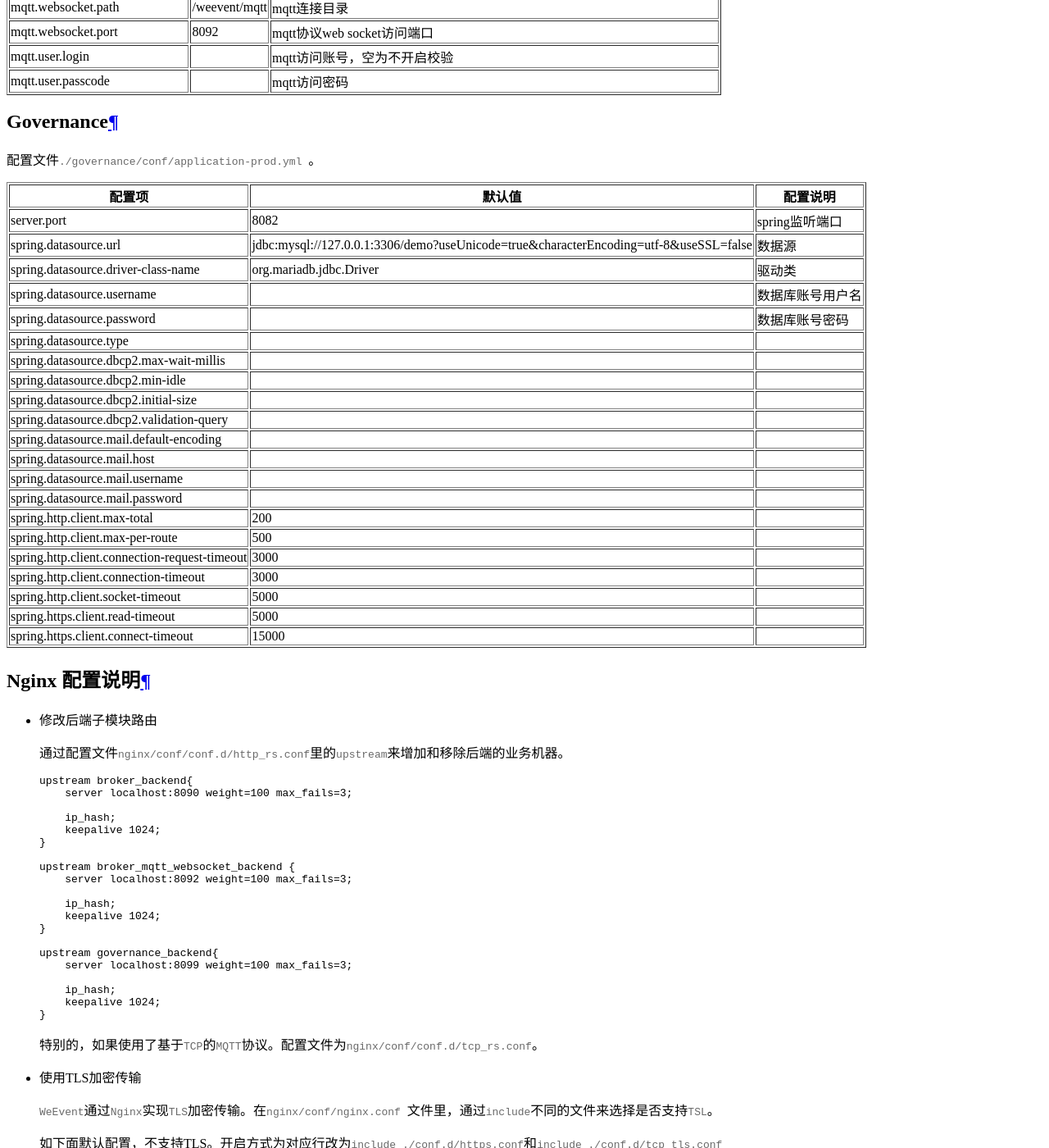
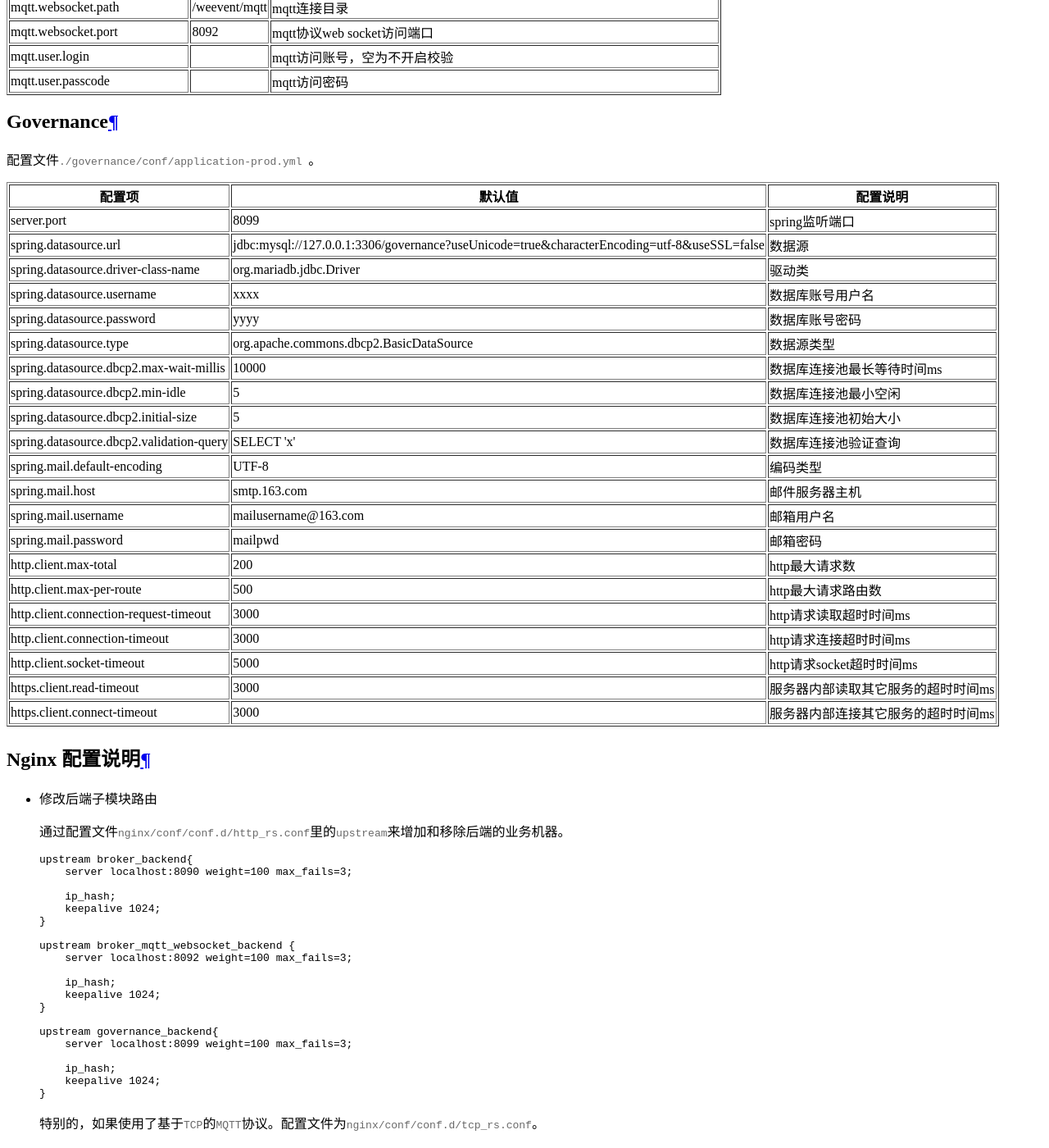
Before and after one commit to WeBankBlockchain/WeEvent-docs, a Sphinx documentation site: the page built from docs/install/property.md, in a window 1280 px wide and 1400 px high, scrolled down 1952 px. Shown: the whole window at 82% size. Built offline with Sphinx 7.4.7 and the Read the Docs theme 2.0.0, drawn with Linux system fonts in a browser that asks for light colours.

Commit message:
add governance config detail explain and resolve governance install (#42)

```diff
--- a/docs/install/property.md
+++ b/docs/install/property.md
@@ -7,27 +7,27 @@
 
   配置文件`./broker/conf/application-prod.properties`，这个是`Spring Boot`标准配置文件，一般不需要修改。细节请参见[Spring Boot文档](https://docs.spring.io/spring-boot/docs/current/reference/htmlsingle/#appendix) 。
 
-  | 配置项                      | 默认值   | 配置说明         |
-  | --------------------------- | -------- | ---------------- |
-  | server.port                 | 8081     | spring监听端口   |
+  | 配置项                         | 默认值      | 配置说明        |
+  | --------------------------- | -------- | ----------- |
+  | server.port                 | 8081     | spring监听端口  |
   | server.servlet.context-path | /weevent | spring上下文路径 |
 
 - 区块链FISCO-BCOS节点配置
 
   配置文件`./broker/conf/fisco.properties`。
 
-  | 配置项                     | 默认值                                                       | 配置说明                                |
-  | -------------------------- | ------------------------------------------------------------ | --------------------------------------- |
-  | version                    | 2.0                                                          | FISCO-BCOS版本，支持2.0和1.3            |
-  | topic-controller.address   | 1:0x23df89a2893120f686a4aa03b41acf6836d11e5d;                | WeEvent系统合约地址。                   |
-  | orgid                      | fisco                                                        | 机构名，按机构实际名称填写即可          |
-  | nodes                      | 127.0.0.1:30701                                              | 区块链节点列表，多个地址以`;`分割       |
+  | 配置项                        | 默认值                                      | 配置说明                     |
+  | -------------------------- | ---------------------------------------- | ------------------------ |
+  | version                    | 2.0                                      | FISCO-BCOS版本，支持2.0和1.3   |
+  | topic-controller.address   | 1:0x23df89a2893120f686a4aa03b41acf6836d11e5d; | WeEvent系统合约地址。           |
+  | orgid                      | fisco                                    | 机构名，按机构实际名称填写即可          |
+  | nodes                      | 127.0.0.1:30701                          | 区块链节点列表，多个地址以`;`分割       |
   | account                    | bcec428d5205abe0f0cc8a734083908d9eb8563e31f943d760786edf42ad67dd | `WeEvent`执行交易的账号，一般不需要修改 |
-  | web3sdk.timeout            | 10000                                                        | 交易执行超时时间，单位毫秒              |
-  | web3sdk.core-pool-size     | 10                                                           | web3sdk最小线程数                       |
-  | web3sdk.max-pool-size      | 200                                                          | web3sdk最大线程数                       |
-  | web3sdk.queue-capacity     | 1000                                                         | web3sdk队列大小                         |
-  | web3sdk.keep-alive-seconds | 60                                                           | web3sdk线程空闲时间，单位秒             |
+  | web3sdk.timeout            | 10000                                    | 交易执行超时时间，单位毫秒            |
+  | web3sdk.core-pool-size     | 10                                       | web3sdk最小线程数             |
+  | web3sdk.max-pool-size      | 200                                      | web3sdk最大线程数             |
+  | web3sdk.queue-capacity     | 1000                                     | web3sdk队列大小              |
+  | web3sdk.keep-alive-seconds | 60                                       | web3sdk线程空闲时间，单位秒        |
 
 
   区块链节点详细配置，参见[Web3SDK配置文件](https://fisco-bcos-documentation.readthedocs.io/zh_CN/release-2.0/docs/sdk/sdk.html) 。
@@ -36,55 +36,55 @@
 
   配置文件`./broker/conf/weevent.properties` 。
 
-  | 配置项                             | 默认值        | 配置说明                                                     |
-  | ---------------------------------- | ------------- | ------------------------------------------------------------ |
-  | consumer.idle-time                 | 1000          | 消费者线程中检测区块链新增块事件的周期，单位毫秒             |
+  | 配置项                                | 默认值           | 配置说明                                     |
+  | ---------------------------------- | ------------- | ---------------------------------------- |
+  | consumer.idle-time                 | 1000          | 消费者线程中检测区块链新增块事件的周期，单位毫秒                 |
   | ip.check.white-table               |               | IP白名单。默认为空时表示允许任何客户端访问。多个`IP`地址，以";"进行分割 |
-  | redis.server.ip                    |               | redis服务IP                                                  |
-  | redis.server.port                  | 6379          | redis服务端口                                                |
-  | redis.server.password              | weevent       | redis服务访问密码                                            |
-  | lru.cache.capacity                 | 65536         | 缓存大小，使用LRU策略淘汰                                    |
-  | restful.subscribe.callback.timeout | 5000          | 事件通知回调的超时时间，单位毫秒                             |
-  | broker.zookeeper.ip                |               | zookeeper服务                                                |
-  | broker.zookeeper.path              | /event_broker | zookeeper数据路径                                            |
-  | broker.zookeeper.timeout           | 3000          | zookeeper链接超时时间，单位秒                                |
-  | stomp.user.login                   |               | stomp访问账号，空为不开启校验                                |
-  | stomp.user.passcode                |               | stomp访问密码                                                |
-  | stomp.heartbeats                   | 30            | stomp心跳间隔，单位秒                                        |
-  | mqtt.broker.port                   | 8091          | mqtt协议TCP访问端口                                          |
-  | mqtt.broker.keepalive              | 60            | mqtt连接空闲时间，单位秒                                     |
-  | mqtt.websocket.path                | /weevent/mqtt | mqtt连接目录                                                 |
-  | mqtt.websocket.port                | 8092          | mqtt协议web socket访问端口                                   |
-  | mqtt.user.login                    |               | mqtt访问账号，空为不开启校验                                 |
-  | mqtt.user.passcode                 |               | mqtt访问密码                                                 |
+  | redis.server.ip                    |               | redis服务IP                                |
+  | redis.server.port                  | 6379          | redis服务端口                                |
+  | redis.server.password              | weevent       | redis服务访问密码                              |
+  | lru.cache.capacity                 | 65536         | 缓存大小，使用LRU策略淘汰                           |
+  | restful.subscribe.callback.timeout | 5000          | 事件通知回调的超时时间，单位毫秒                         |
+  | broker.zookeeper.ip                |               | zookeeper服务                              |
+  | broker.zookeeper.path              | /event_broker | zookeeper数据路径                            |
+  | broker.zookeeper.timeout           | 3000          | zookeeper链接超时时间，单位秒                      |
+  | stomp.user.login                   |               | stomp访问账号，空为不开启校验                        |
+  | stomp.user.passcode                |               | stomp访问密码                                |
+  | stomp.heartbeats                   | 30            | stomp心跳间隔，单位秒                            |
+  | mqtt.broker.port                   | 8091          | mqtt协议TCP访问端口                            |
+  | mqtt.broker.keepalive              | 60            | mqtt连接空闲时间，单位秒                           |
+  | mqtt.websocket.path                | /weevent/mqtt | mqtt连接目录                                 |
+  | mqtt.websocket.port                | 8092          | mqtt协议web socket访问端口                     |
+  | mqtt.user.login                    |               | mqtt访问账号，空为不开启校验                         |
+  | mqtt.user.passcode                 |               | mqtt访问密码                                 |
 
 ### Governance
 
 配置文件`./governance/conf/application-prod.yml `。
 
-| 配置项                                        | 默认值                                                       | 配置说明         |
-| --------------------------------------------- | ------------------------------------------------------------ | ---------------- |
-| server.port                                   | 8082                                                         | spring监听端口   |
-| spring.datasource.url                         | jdbc:mysql://127.0.0.1:3306/demo?useUnicode=true&characterEncoding=utf-8&useSSL=false | 数据源           |
-| spring.datasource.driver-class-name           | org.mariadb.jdbc.Driver                                      | 驱动类           |
-| spring.datasource.username                    |                                                              | 数据库账号用户名 |
-| spring.datasource.password                    |                                                              | 数据库账号密码   |
-| spring.datasource.type                        |                                                              |                  |
-| spring.datasource.dbcp2.max-wait-millis       |                                                              |                  |
-| spring.datasource.dbcp2.min-idle              |                                                              |                  |
-| spring.datasource.dbcp2.initial-size          |                                                              |                  |
-| spring.datasource.dbcp2.validation-query      |                                                              |                  |
-| spring.datasource.mail.default-encoding       |                                                              |                  |
-| spring.datasource.mail.host                   |                                                              |                  |
-| spring.datasource.mail.username               |                                                              |                  |
-| spring.datasource.mail.password               |                                                              |                  |
-| spring.http.client.max-total                  | 200                                                          |                  |
-| spring.http.client.max-per-route              | 500                                                          |                  |
-| spring.http.client.connection-request-timeout | 3000                                                         |                  |
-| spring.http.client.connection-timeout         | 3000                                                         |                  |
-| spring.http.client.socket-timeout             | 5000                                                         |                  |
-| spring.https.client.read-timeout              | 5000                                                         |                  |
-| spring.https.client.connect-timeout           | 15000                                                        |                  |
+| 配置项                                      | 默认值                                      | 配置说明               |
+| ---------------------------------------- | ---------------------------------------- | ------------------ |
+| server.port                              | 8099                                     | spring监听端口         |
+| spring.datasource.url                    | jdbc:mysql://127.0.0.1:3306/governance?useUnicode=true&characterEncoding=utf-8&useSSL=false | 数据源                |
+| spring.datasource.driver-class-name      | org.mariadb.jdbc.Driver                  | 驱动类                |
+| spring.datasource.username               | xxxx                                     | 数据库账号用户名           |
+| spring.datasource.password               | yyyy                                     | 数据库账号密码            |
+| spring.datasource.type                   | org.apache.commons.dbcp2.BasicDataSource | 数据源类型              |
+| spring.datasource.dbcp2.max-wait-millis  | 10000                                    | 数据库连接池最长等待时间ms     |
+| spring.datasource.dbcp2.min-idle         | 5                                        | 数据库连接池最小空闲         |
+| spring.datasource.dbcp2.initial-size     | 5                                        | 数据库连接池初始大小         |
+| spring.datasource.dbcp2.validation-query | SELECT 'x'                               | 数据库连接池验证查询         |
+| spring.mail.default-encoding             | UTF-8                                    | 编码类型               |
+| spring.mail.host                         | smtp.163.com                             | 邮件服务器主机            |
+| spring.mail.username                     | mailusername@163.com                     | 邮箱用户名              |
+| spring.mail.password                     | mailpwd                                  | 邮箱密码               |
+| http.client.max-total                    | 200                                      | http最大请求数          |
+| http.client.max-per-route                | 500                                      | http最大请求路由数        |
+| http.client.connection-request-timeout   | 3000                                     | http请求读取超时时间ms     |
+| http.client.connection-timeout           | 3000                                     | http请求连接超时时间ms     |
+| http.client.socket-timeout               | 5000                                     | http请求socket超时时间ms |
+| https.client.read-timeout                | 3000                                     | 服务器内部读取其它服务的超时时间ms |
+| https.client.connect-timeout             | 3000                                     | 服务器内部连接其它服务的超时时间ms |
 
 ### Nginx 配置说明
 - 修改后端子模块路由
```
Also changed, not shown: docs/install/module/governance.md (+12 -14 lines).
